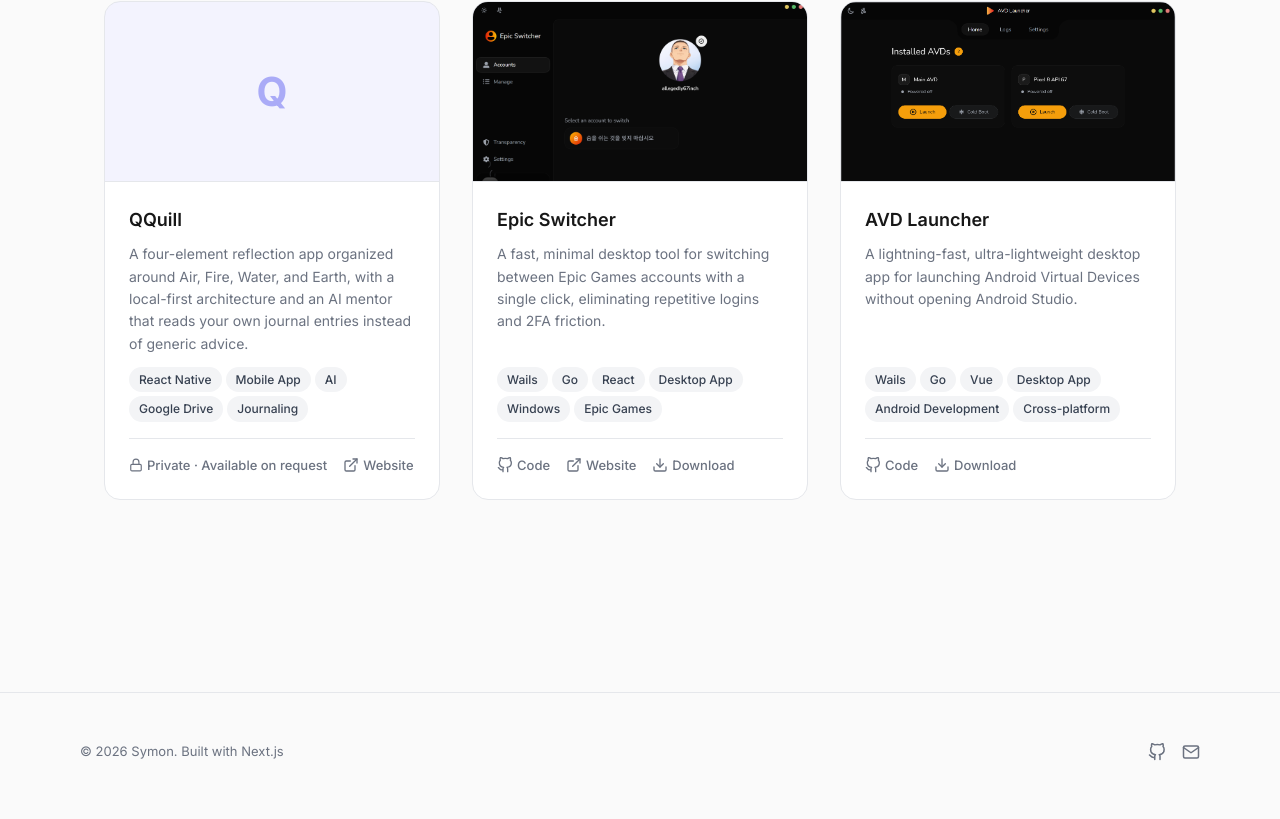
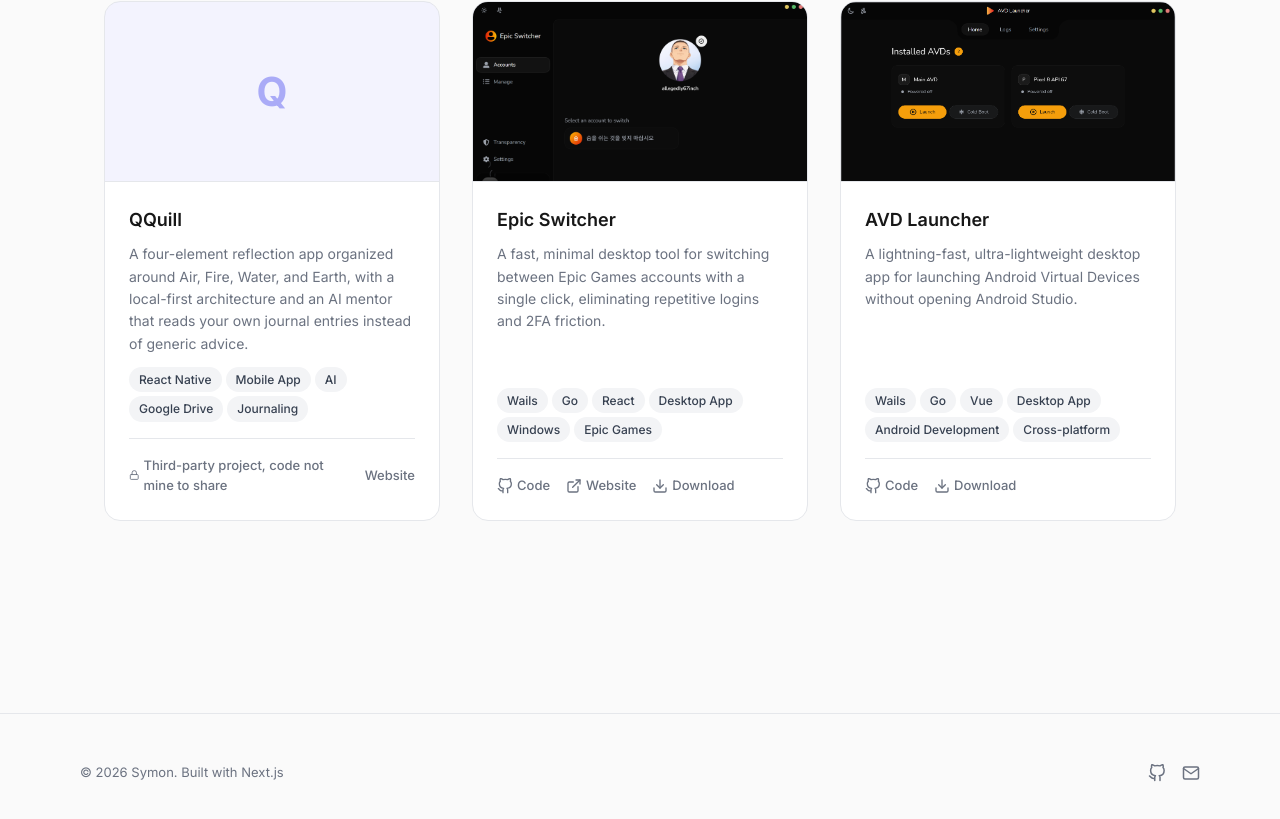
Before and after one commit to symonxdd/my-portfolio, a Next.js app: page / in a window 1280 px wide. Shown: the part 1535-2354 px from the top of the page. Built offline with nearby package versions, Linux system fonts and the light colour scheme; no server answers.

Commit message:
fix(projects): allow overriding the no-repo fallback label
"Private · Available on request" implies I own the repo and can grant
access, which isn't true for QQuill since it's someone else's project
I contributed to. Add an optional noRepoLabel field and use it for
QQuill instead.

```diff
--- a/src/components/ui/ProjectCard.jsx
+++ b/src/components/ui/ProjectCard.jsx
@@ -63,7 +63,7 @@
           ) : (
             <span className={styles.privateNote}>
               <FiLock size={14} />
-              <span>Private · Available on request</span>
+              <span>{project.noRepoLabel || "Private · Available on request"}</span>
             </span>
           )}
           {project.siteUrl && project.siteLabel && (
--- a/src/data/projects.js
+++ b/src/data/projects.js
@@ -12,6 +12,7 @@
  * @property {string} [downloadUrl] - (optional) Link to download or releases
  * @property {string} [downloadLabel] - (optional) Label for the download link (e.g. "Download")
  * @property {string} [repoUrl] - (optional) Link to GitHub repository
+ * @property {string} [noRepoLabel] - (optional) Override the fallback text shown when there's no repoUrl (defaults to "Private · Available on request"), for cases where the repo isn't mine to share
  * @property {string} [motivation] - (optional) "Why I Built This" section
  * @property {string} [motivationTitle] - (optional) Custom heading for the motivation section (defaults to "Why I Built This")
  * @property {string[]} [screenshots] - (optional) Gallery of additional screenshots for the details page
@@ -66,6 +67,7 @@
     details: "QQuill is a React Native app developed by Adam Blvck (adamblvck.com), structuring reflection and self-knowledge around four elements, Air, Fire, Water, and Earth, similar to how DNA's four bases encode life. An AI mentor called QueQue reads your own codex of entries rather than generic internet wisdom, with elemental feeds, nested thought trees, seasonal insights, and encrypted sync keeping reflection private and sovereign.\n\nI contributed the account-syncing system, built on Google Drive, letting users back up and sync their local-first data across devices while keeping it under their own control rather than on a third-party server.",
     siteUrl: "https://qquill.app/",
     siteLabel: "Website",
+    noRepoLabel: "Third-party project, code not mine to share",
   },
   {
     slug: "epic-switcher",
```
